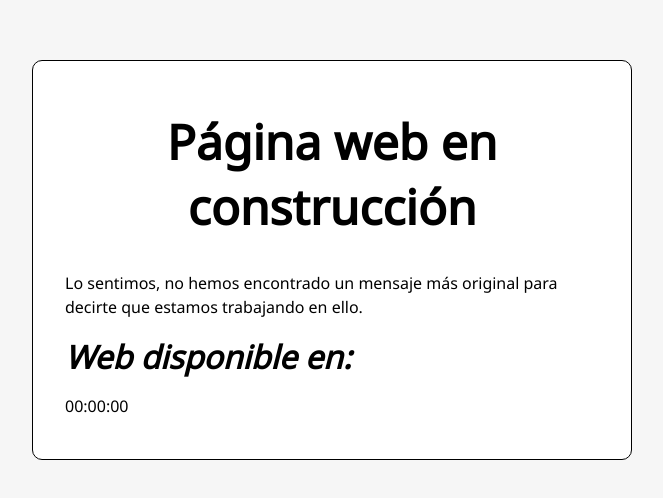
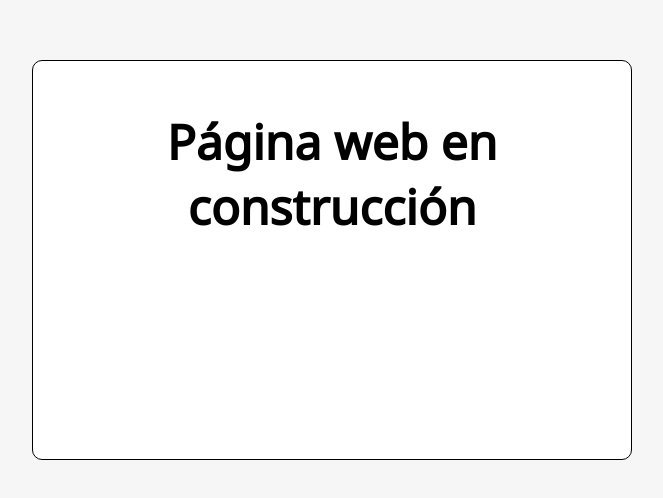
Before and after one commit to deiferd3g/deiferd3g.github.io, a plain HTML site: page index.html in a window 1280 px wide. Shown: the part 140-638 px from the top of the page, without its empty margins (308-971 px from the left). Drawn offline with Linux system fonts and the light colour scheme.

Commit message:
Update index.html

```diff
--- a/index.html
+++ b/index.html
@@ -54,9 +54,6 @@
 <body>
 	<div class="mantenimiento">
 		<h1>Página web en construcción</h1>
-		<p>Lo sentimos, no hemos encontrado un mensaje más original para decirte que estamos trabajando en ello.</p>
-		<h2>Web disponible en:</h2>
-		<p class="casio" id="reloj">00:00:00</p>
 	</div>
 </body>
 </html>
```
